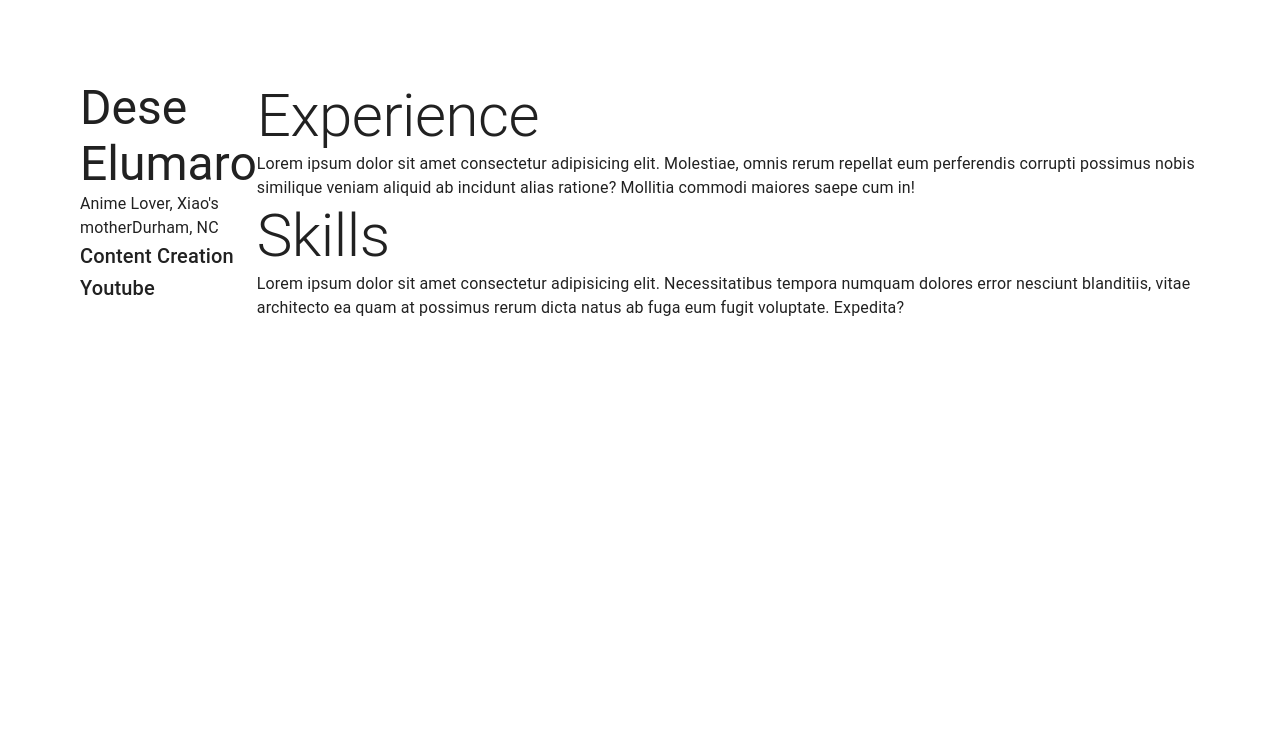
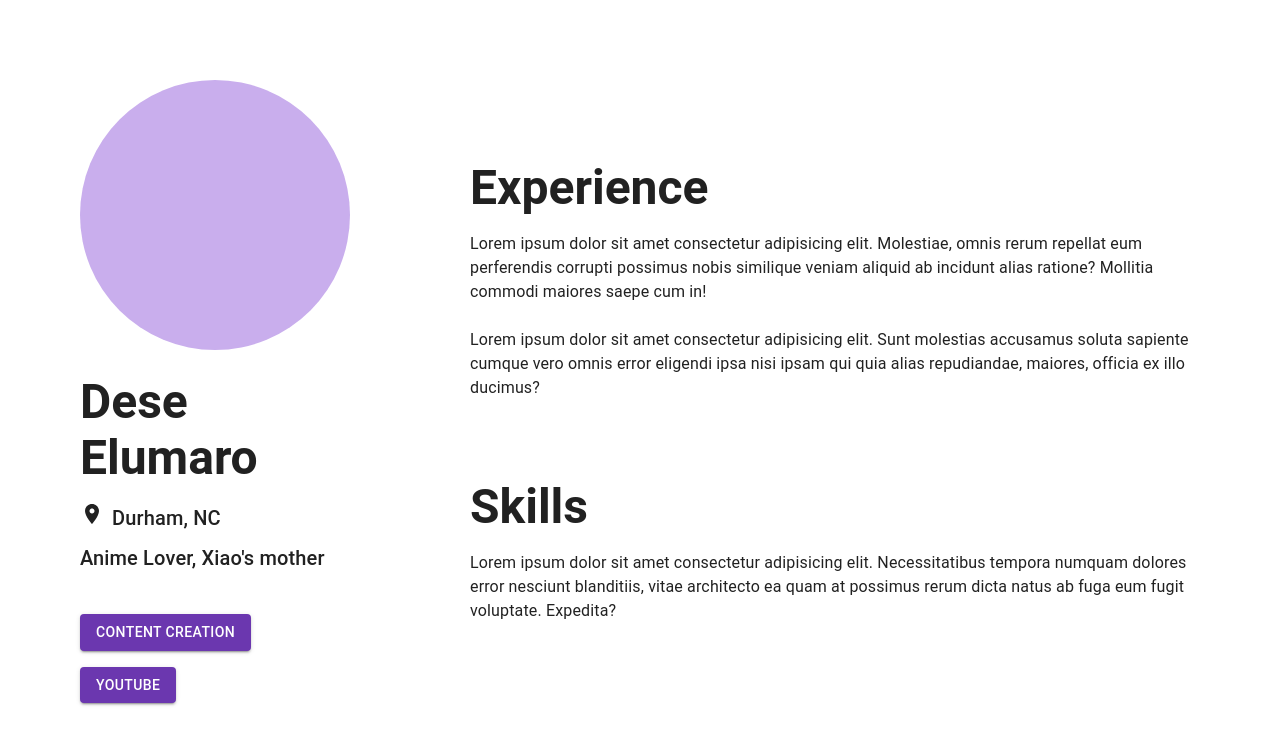
Before and after one commit to felicityy-li/BlackWingsHack2023, a React (Create React App) app in the folder frontend/: page /profile in a window 1280 px wide. Shown: the top 744 px of the page. Built offline with nearby package versions, Linux system fonts and the light colour scheme.

Commit message:
basic layout of profile page done

```diff
--- a/frontend/src/pages/Profile.js
+++ b/frontend/src/pages/Profile.js
@@ -1,6 +1,7 @@
 import React from 'react'
-import { Box, Typography, Container} from "@mui/material";
+import { Box, Typography, Button, Grid} from "@mui/material";
 import { Link } from "react-router-dom";
+import LocationOnIcon from '@mui/icons-material/LocationOn';
 
 const Profile = () => {
   return (
@@ -11,36 +12,67 @@ const Profile = () => {
                     justifyContent: 'center',
             }} >
             {/* User Info */}
-            <Box>
+            <Box mr={15} sx={{
+                display: 'flex',
+                flexDirection: 'column',
+                justifyContent: 'center',
+                alignItems: 'center'
+            }}>
                 {/* User picture */}
-                <Box></Box>
+                <Box>
+                    <Box sx={{
+                        width: 270,
+                        height: 270,
+                        backgroundColor: '#C9AEED',
+                        borderRadius: 50,
+                    }}/>
+                </Box>
                 {/* User name, description and location */}
-                <Box>
-                    <Typography variant='h3'>Dese Elumaro</Typography>
-                    <Typography variant='p'>Anime Lover, Xiao's mother</Typography>
-                    <Typography variant='p'>Durham, NC</Typography>
+                <Box mt={3} sx={{ display: 'flex',
+                                    flexDirection: 'column',
+                                    justifyContent: 'space-around',
+
+                }} >
+                    <Typography variant='h3' sx={{ fontWeight: 'bold'}}>Dese Elumaro</Typography>
+                    <Box mt={1} sx={{display: 'flex', alignItems: 'center'}}>
+                        <LocationOnIcon />
+                        <Typography ml={1} mt={1} variant='h6'>Durham, NC</Typography>
+                    </Box>
+                    <Typography variant='h6' mt={1}>Anime Lover, Xiao's mother</Typography>
                 </Box>
                 {/* User interests */}
-                <Box>
-                    <Typography variant='h6'>Content Creation</Typography>
-                    <Typography variant='h6'>Youtube</Typography>
-                </Box>
+                <Grid container mt={3} rowSpacing={2} sx={{
+                    display: 'flex',
+                    flexDirection: 'column',
+                }}>
+                    <Grid item>
+                        <Button variant='contained'>Content Creation</Button>
+                    </Grid>
+
+                    <Grid item>
+                        <Button variant='contained'>Youtube</Button>
+                    </Grid>
+
+
+                </Grid>
             </Box>
 
 
             {/* Experience and Skills */}
             <Box sx={{ display: 'flex',
                         flexDirection: 'column',
-                        justifyContent: 'center',
+                        justifyContent: 'space-evenly',
             }} >
                 {/* Experience */}
                 <Box>
-                    <Typography variant='h2'>Experience</Typography>
-                    <Typography>Lorem ipsum dolor sit amet consectetur adipisicing elit. Molestiae, omnis rerum repellat eum perferendis corrupti possimus nobis similique veniam aliquid ab incidunt alias ratione? Mollitia commodi maiores saepe cum in!</Typography>
+                    <Typography variant='h3' mb={2} sx={{ fontWeight: 'bold'}}>Experience</Typography>
+                    <Typography>Lorem ipsum dolor sit amet consectetur adipisicing elit. Molestiae, omnis rerum repellat eum perferendis corrupti possimus nobis similique veniam aliquid ab incidunt alias ratione? Mollitia commodi maiores saepe cum in! <br /> <br />
+                        Lorem ipsum dolor sit amet consectetur adipisicing elit. Sunt molestias accusamus soluta sapiente cumque vero omnis error eligendi ipsa nisi ipsam qui quia alias repudiandae, maiores, officia ex illo ducimus?
+                    </Typography>
                 </Box>
                 {/* Skills */}
                 <Box>
-                    <Typography variant='h2'>Skills</Typography>
+                    <Typography variant='h3' mb={2} sx={{ fontWeight: 'bold'}}>Skills</Typography>
                     <Typography>Lorem ipsum dolor sit amet consectetur adipisicing elit. Necessitatibus tempora numquam dolores error nesciunt blanditiis, vitae architecto ea quam at possimus rerum dicta natus ab fuga eum fugit voluptate. Expedita?</Typography>
                 </Box>
             </Box>
```
